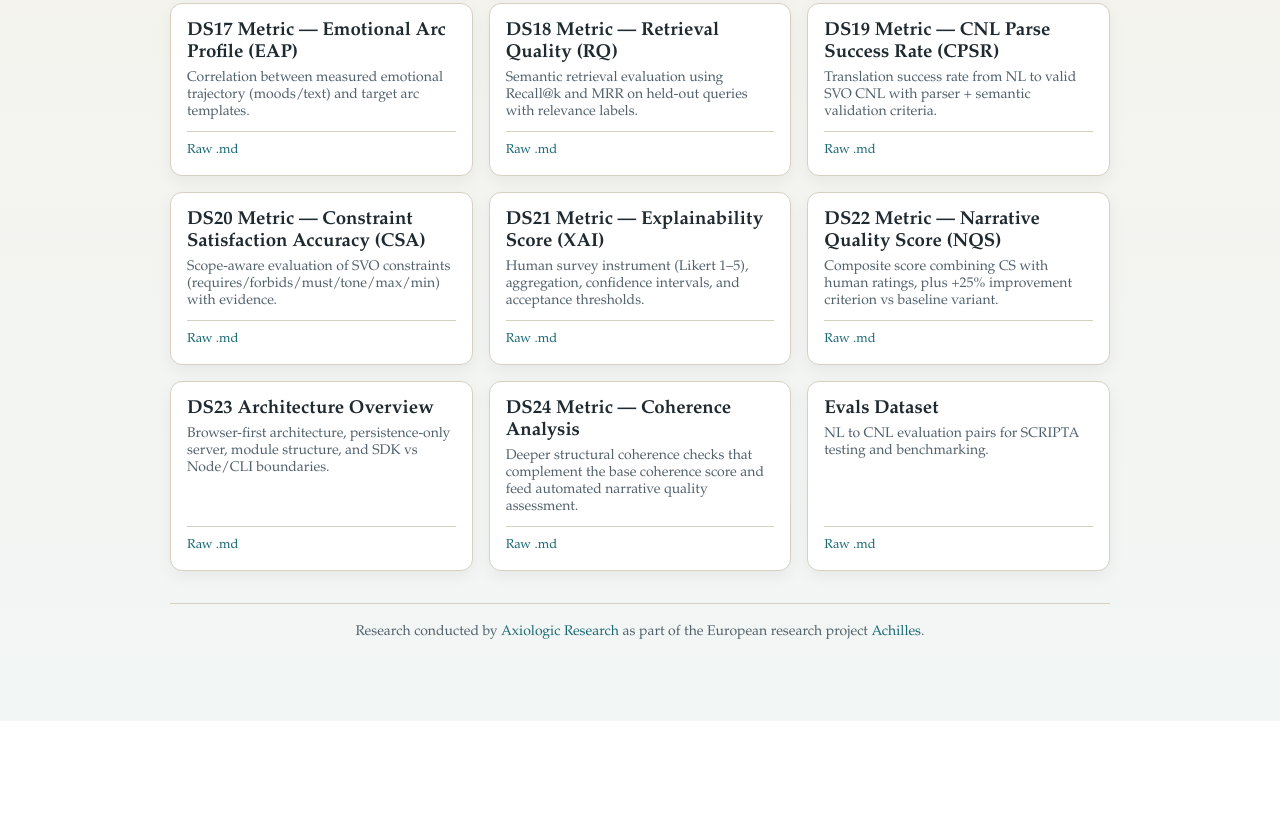
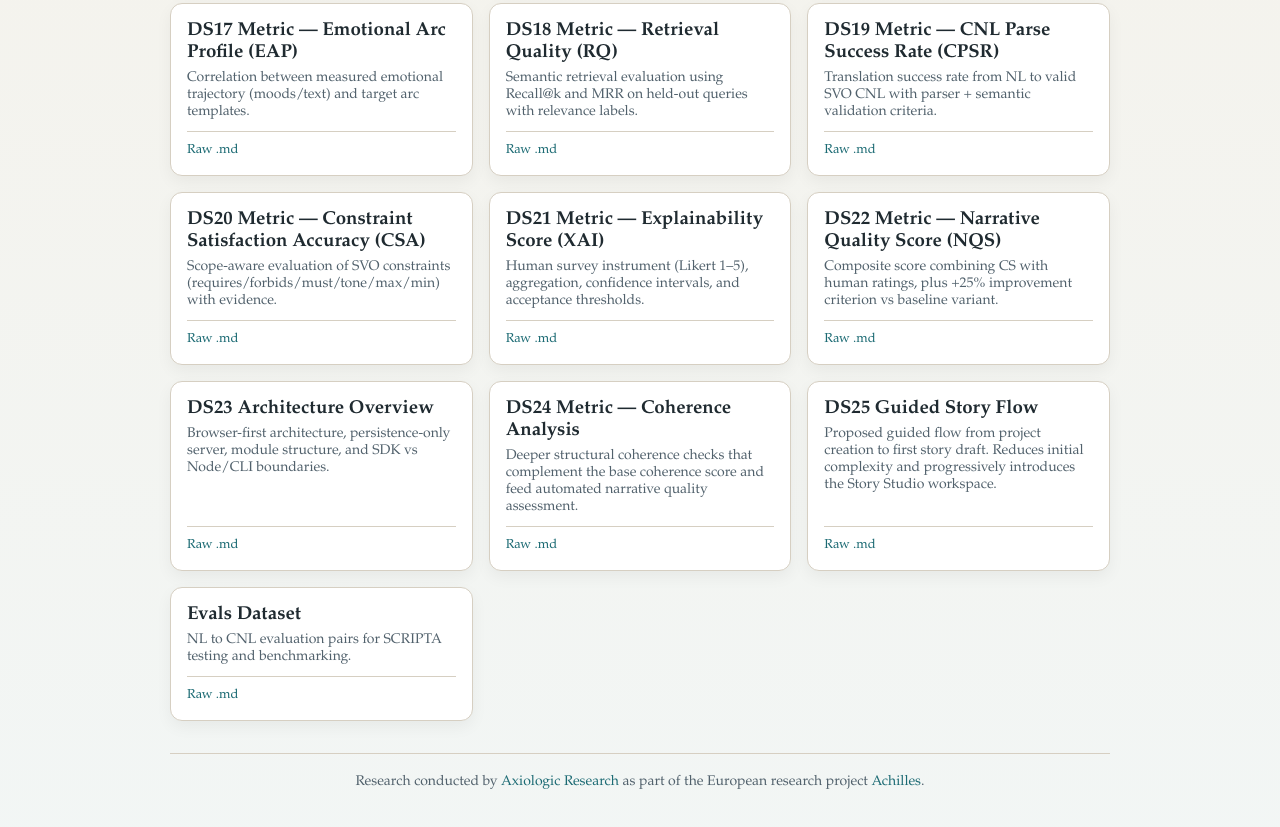
Before and after one commit to OutfinityResearch/VSAText, a website: page docs/index.html in a window 1280 px wide. Shown: the part 1212-2039 px from the top of the page. Before the commit the page ends 1933 px from the top, so only its background shows below. Drawn offline with Linux system fonts and the light colour scheme.

Commit message:
Add DS25 Guided Story Flow card and rename DS06 spec to DS06-NewProject.md
- Added "DS25 Guided Story Flow" to docs/index.html cards
- Renamed DS06 spec from DS06-New Project.md to DS06-NewProject.md
- Updated reference in docs/specs with identical content under new filename
- Removed old docs/specs/DS06-New Project.md file

```diff
--- a/docs/index.html
+++ b/docs/index.html
@@ -357,6 +357,15 @@
         </div>
       </div>
       <div class="card">
+        <a class="card-link" href="viewer.html?doc=specs/DS25-Guided-Story-Flow.md">
+          <h3>DS25 Guided Story Flow</h3>
+          <p>Proposed guided flow from project creation to first story draft. Reduces initial complexity and progressively introduces the Story Studio workspace.</p>
+        </a>
+        <div class="links">
+          <a href="specs/DS25-Guided-Story-Flow.md">Raw .md</a>
+        </div>
+      </div>
+      <div class="card">
         <a class="card-link" href="viewer.html?doc=evals/README.md">
           <h3>Evals Dataset</h3>
           <p>NL to CNL evaluation pairs for SCRIPTA testing and benchmarking.</p>
```
Also changed, not shown: docs/specs/DS06-NewProject.md (renamed from docs/specs/DS06-New Project.md).
